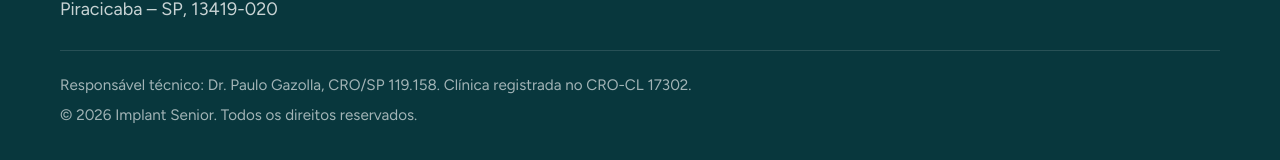
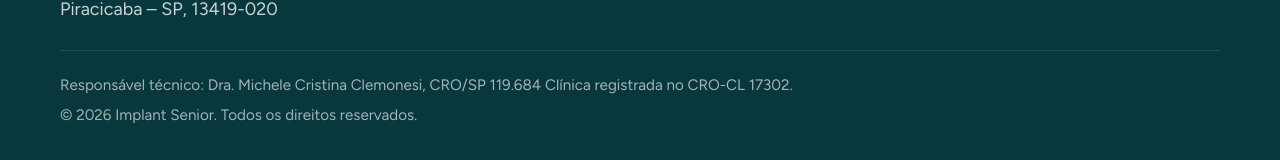
Before and after one commit to tutulindojogos/implantsenior, a plain HTML site: page index.html in a window 1280 px wide. Shown: the part 6901-7061 px from the top of the page. Drawn offline with Linux system fonts and the light colour scheme.

Commit message:
Update index.html

```diff
--- a/index.html
+++ b/index.html
@@ -489,7 +489,7 @@
       </div>
 
       <div class="copy">
-        <p>Responsável técnico: Dr. Paulo Gazolla, CRO/SP 119.158. Clínica registrada no CRO-CL 17302.</p>
+        <p>Responsável técnico: Dra. Michele Cristina Clemonesi, CRO/SP 119.684 Clínica registrada no CRO-CL 17302.</p>
         <p>© <span id="ano">2026</span> Implant Senior. Todos os direitos reservados.</p>
       </div>
     </div>
```
